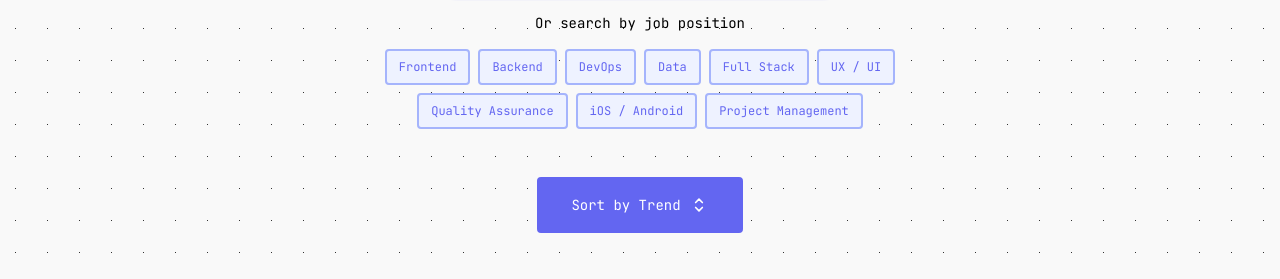
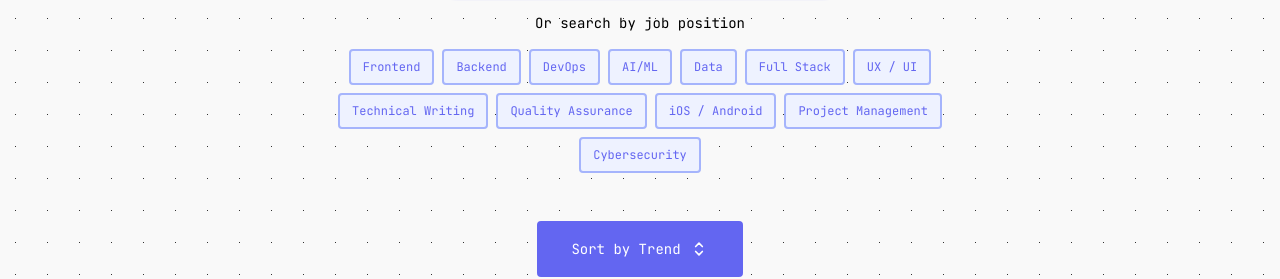
Before and after one commit to zituoguan/skillsets.tech, a Next.js app: page /search in a window 1280 px wide. Shown: the part 435-714 px from the top of the page. Built offline with nearby package versions, Linux system fonts and the light colour scheme; no server answers.

Commit message:
feat: add job position pages

```diff
--- a/app/search/page.tsx
+++ b/app/search/page.tsx
@@ -115,7 +115,7 @@ export default function Search() {
 
       <div className="mx-auto mt-4 text-center animation glow delay-1">
         <p className="mb-4 text-sm">Or search by job position</p>
-        <div className="flex flex-wrap justify-center max-w-screen-sm gap-2 mx-auto">
+        <div className="flex flex-wrap justify-center max-w-screen-sm gap-2 mx-auto sm:p-0 p-2">
           <Link href="/frontend">
             <div className="px-3 py-2 text-xs text-indigo-500 border border-2 border-indigo-300 rounded bg-indigo-50 hover:bg-indigo-50 hover:shadow-md">
               <p>Frontend</p>
@@ -129,6 +129,11 @@ export default function Search() {
           <Link href="/devops">
             <div className="px-3 py-2 text-xs text-indigo-500 border border-2 border-indigo-300 rounded bg-indigo-50 hover:bg-indigo-50 hover:shadow-md">
               <p>DevOps</p>
+            </div>
+          </Link>
+          <Link href="/ai-ml">
+            <div className="px-3 py-2 text-xs text-indigo-500 border border-2 border-indigo-300 rounded bg-indigo-50 hover:bg-indigo-50 hover:shadow-md">
+              <p>AI/ML</p>
             </div>
           </Link>
           <Link href="/data">
@@ -146,6 +151,11 @@ export default function Search() {
               <p>UX / UI</p>
             </div>
           </Link>
+          <Link href="/technical-writing">
+            <div className="px-3 py-2 text-xs text-indigo-500 border border-2 border-indigo-300 rounded bg-indigo-50 hover:bg-indigo-50 hover:shadow-md">
+              <p>Technical Writing</p>
+            </div>
+          </Link>
           <Link href="/quality-assurance">
             <div className="px-3 py-2 text-xs text-indigo-500 border border-2 border-indigo-300 rounded bg-indigo-50 hover:bg-indigo-50 hover:shadow-md">
               <p>Quality Assurance</p>
@@ -159,6 +169,11 @@ export default function Search() {
           <Link href="/management">
             <div className="px-3 py-2 text-xs text-indigo-500 border border-2 border-indigo-300 rounded bg-indigo-50 hover:bg-indigo-50 hover:shadow-md">
               <p>Project Management</p>
+            </div>
+          </Link>
+          <Link href="/cybersecurity">
+            <div className="px-3 py-2 text-xs text-indigo-500 border border-2 border-indigo-300 rounded bg-indigo-50 hover:bg-indigo-50 hover:shadow-md">
+              <p>Cybersecurity</p>
             </div>
           </Link>
         </div>
```
